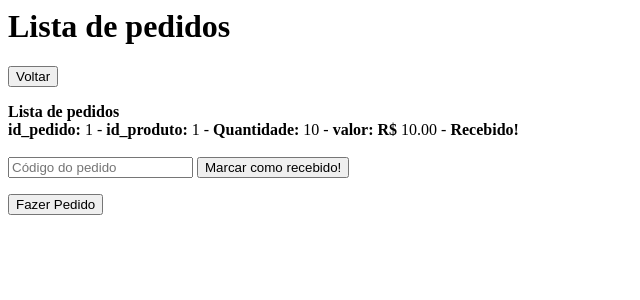
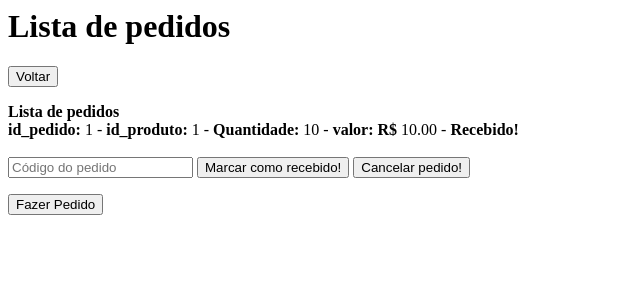
Before and after one commit to LuizSerapiao/Projeto-Mercadinho-da-Esquina, a PHP site: page /src/pedidos.php in a window 1280 px wide. Shown: the top 300 px of the page, without its empty margins (0-640 px from the left). Run offline with PHP 8.4, Linux system fonts and the light colour scheme; data comes from the database, SQL or seed files in the repository; tables that the repository leaves empty hold one stand-in row (values such as "Sample post").

Commit message:
Adicionado deletar pedido

```diff
--- a/src/mercadinho/Classes/Pedi.php
+++ b/src/mercadinho/Classes/Pedi.php
@@ -129,4 +129,26 @@ class Pedi
         }
         echo "<br>";
     }
+
+    function cancelar($id, $conn) {
+        $sql = "SELECT id_produto, recebido, quantidade
+                FROM pedidos
+                WHERE id_pedido = '$id'";
+        $result = $conn->query($sql);
+        if ($result and $result->num_rows > 0) { // Pedido existe
+            $row = $result->fetch_assoc();
+            if ($row["recebido"] === '1') { echo "ERRO: Esse pedido já foi recebido, não pode ser cancelado!"; }
+            else {
+                $sql = "DELETE FROM pedidos
+                        WHERE id_pedido = '$id'";
+                $result = $conn->query($sql);
+                if ($result) {header("Refresh:0");}
+                else {echo "Erro ao deletar no banco de dados.<br>";}
+
+            }
+        }
+        else {
+            echo "ERRO: pedido não encontrado!";
+        }
+    }
 }
--- a/src/mercadinho/pedidos.php
+++ b/src/mercadinho/pedidos.php
@@ -27,12 +27,17 @@
          $id = $_REQUEST['id'];
          $action->recebido($id, $conn);
      }
+     else if ( isset( $_POST["cancelar"])) {
+         $id = $_REQUEST['id'];
+         $action->cancelar($id, $conn);
+     }
 
 ?>
 <br>
 <form action="pedidos.php" method="post">
     <input type="number" name="id" placeholder="Código do pedido"/>
     <input type="submit" name="completar" value="Marcar como recebido!" />
+    <input type="submit" name="cancelar" value="Cancelar pedido!" />
 </form>
 
 <form action="fazer_pedido.php" method="post">
```
